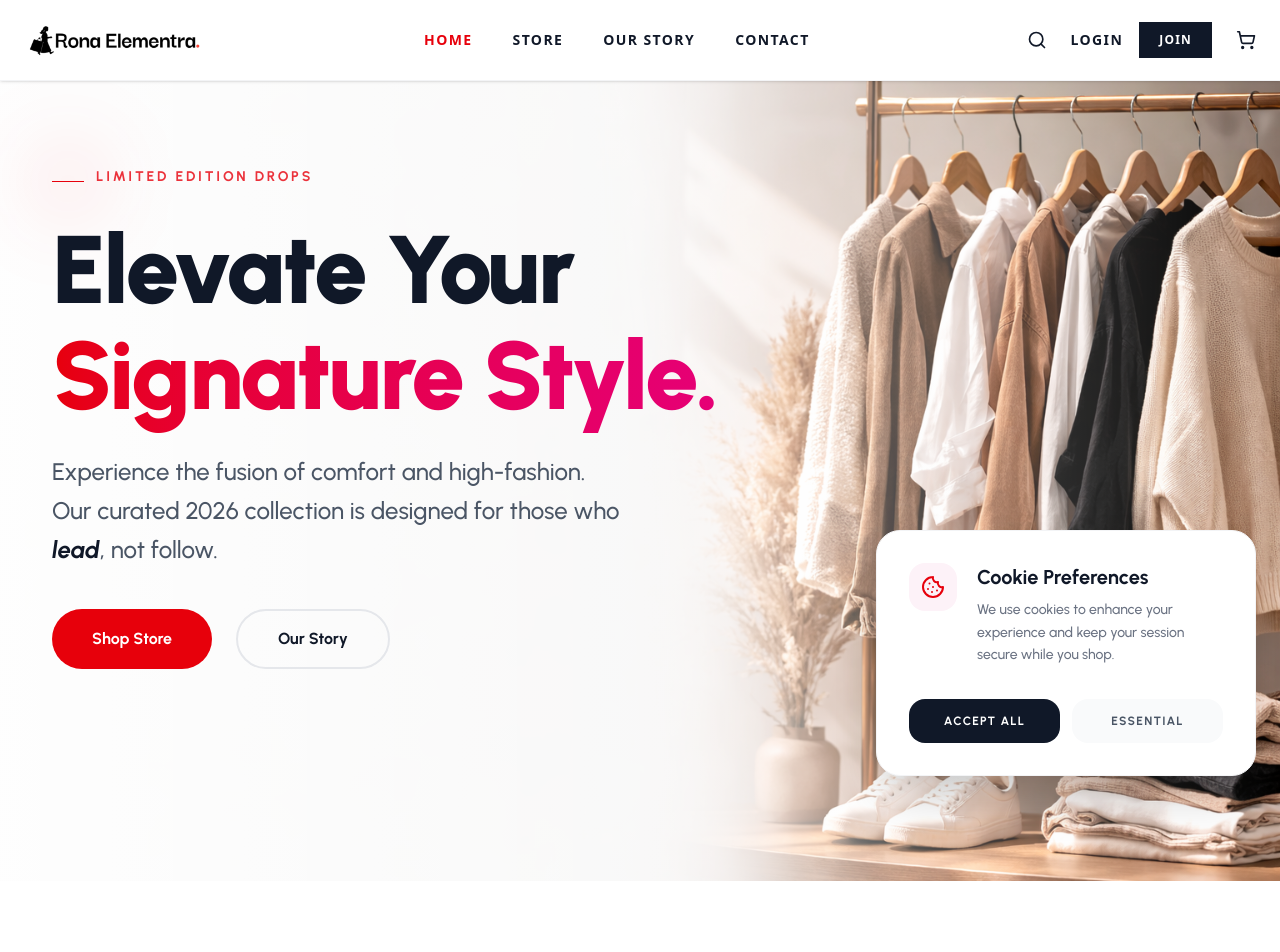
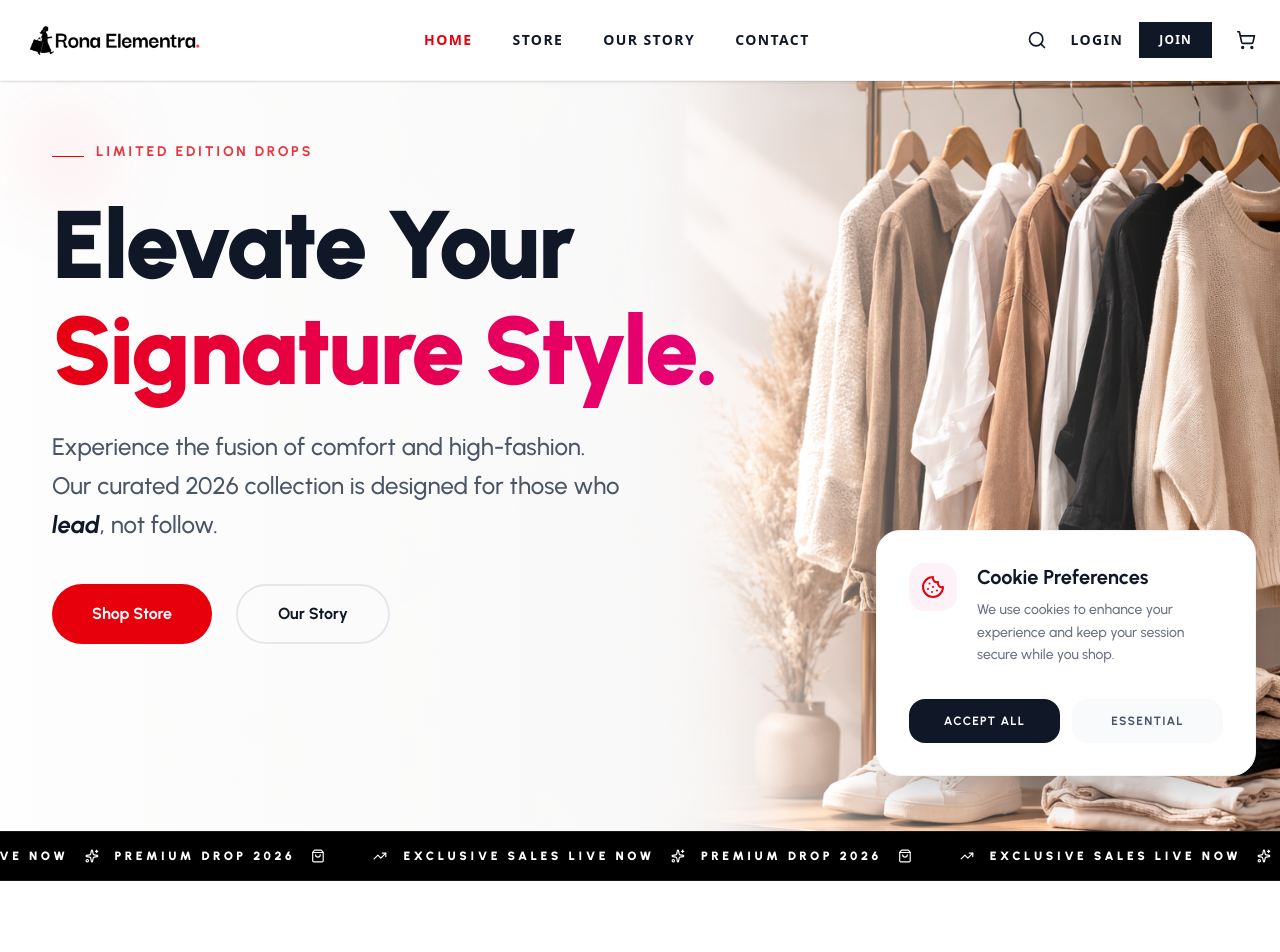
Before and after one commit to Geeksjayjay388/RonaClothesStore, a React (Vite) app: page / in a window 1280 px wide. Shown: the top 952 px of the page. Built offline with nearby package versions, Linux system fonts and the light colour scheme; no server answers; the database is empty.

Commit message:
feat: move marquee below hero and style black and white

```diff
--- a/src/components/Hero.jsx
+++ b/src/components/Hero.jsx
@@ -1,6 +1,8 @@
 import { useState, useEffect } from "react";
 import { Link } from "react-router-dom";
 import { motion, AnimatePresence } from "framer-motion";
+import { supabase } from "../lib/supabase";
+import { TrendingUp, Sparkles, ShoppingBag } from "lucide-react";
 import HeroImage from "../assets/hero.png";
 
 const phrases = [
@@ -12,8 +14,19 @@ const phrases = [
 
 const Hero = () => {
     const [phraseIndex, setPhraseIndex] = useState(0);
+    const [highlightedProducts, setHighlightedProducts] = useState([]);
 
     useEffect(() => {
+        const fetchHighlights = async () => {
+            const { data } = await supabase
+                .from('products')
+                .select('name')
+                .eq('is_highlighted', true)
+                .limit(3);
+            if (data) setHighlightedProducts(data);
+        };
+        fetchHighlights();
+
         const interval = setInterval(() => {
             setPhraseIndex((prev) => (prev + 1) % phrases.length);
         }, 3000); // Change text every 3 seconds
@@ -21,7 +34,20 @@ const Hero = () => {
     }, []);
 
     return (
-        <section className="relative min-h-screen flex items-center overflow-hidden bg-gray-50">
+        <section className="relative min-h-screen flex flex-col items-center overflow-hidden bg-gray-50">
+            <style>{`
+                @keyframes marquee {
+                    0% { transform: translateX(0); }
+                    100% { transform: translateX(-50%); }
+                }
+                .animate-marquee {
+                    display: flex;
+                    width: fit-content;
+                    animation: marquee 30s linear infinite;
+                }
+            `}</style>
+
+            <div className="relative flex-grow w-full flex items-center justify-center">
                 {/* Background Layer with Gradient Overlay for Better Contrast */}
                 <div className="absolute inset-0 z-0">
                     <div
@@ -84,8 +110,29 @@ const Hero = () => {
                         </div>
                     </div>
                 </div>
+            </div>
+
+            {/* Sales Banner - Moved below content and styled Black & White */}
+            <div className="w-full bg-black text-white py-4 relative z-[60] mt-0 overflow-hidden border-y border-white/10">
+                <div className="flex whitespace-nowrap animate-marquee items-center gap-12 px-6">
+                    {[0, 1, 2, 3].map((i) => (
+                        <div key={i} className="flex items-center gap-4 text-[10px] md:text-xs font-black uppercase tracking-[0.3em]">
+                            <TrendingUp size={14} />
+                            <span>Exclusive Sales live now</span>
+                            <Sparkles size={14} />
+                            {highlightedProducts.length > 0 ? (
+                                <span>Featured: {highlightedProducts.map(p => p.name).join(" • ")}</span>
+                            ) : (
+                                <span>Premium Drop 2026</span>
+                            )}
+                            <ShoppingBag size={14} />
+                        </div>
+                    ))}
+                </div>
+            </div>
         </section>
     );
+
 };
 
 export default Hero;
--- a/src/context/CartContext.jsx
+++ b/src/context/CartContext.jsx
@@ -80,8 +80,6 @@ export const CartProvider = ({ children }) => {
             `Hello RONA, I'd like to order:\n\n` +
             `*Product:* ${product.name}\n` +
             `*Price:* ${formatPrice(product.price)}\n` +
-            `*Size:* ${size}\n` +
-            `*Color:* ${color}\n\n` +
             `Please let me know the next steps.`
         );
         window.open(`https://wa.me/${whatsappNumber}?text=${message}`, "_blank");
@@ -96,7 +94,7 @@ export const CartProvider = ({ children }) => {
         ).join('\n');
 
         const message = encodeURIComponent(
-            `Hello RONA, I'd like to place an order:\n\n` +
+            `Hello Rona, I'd like to place an order:\n\n` +
             `${itemsList}\n\n` +
             `*Total:* ${formatPrice(total)}\n\n` +
             `Please confirm my order.`
--- a/src/pages/AdminDashboard.jsx
+++ b/src/pages/AdminDashboard.jsx
@@ -27,6 +27,7 @@ const AdminDashboard = () => {
         imageFiles: [], // New local files to upload
         is_out_of_stock: false,
         on_offer: false,
+        is_highlighted: false,
         original_price: "",
     });
 
@@ -119,6 +120,7 @@ const AdminDashboard = () => {
                 images: uploadedUrls,
                 is_out_of_stock: formData.is_out_of_stock,
                 on_offer: formData.on_offer,
+                is_highlighted: formData.is_highlighted,
                 original_price: formData.on_offer ? parseFloat(formData.original_price) : null,
             };
 
@@ -176,6 +178,7 @@ const AdminDashboard = () => {
             imageFiles: [],
             is_out_of_stock: item.is_out_of_stock || false,
             on_offer: item.on_offer || false,
+            is_highlighted: item.is_highlighted || false,
             original_price: item.original_price || "",
         });
         setIsModalOpen(true);
@@ -424,6 +427,11 @@ const AdminDashboard = () => {
                                                                                 Out of Stock
                                                                             </span>
                                                                         )}
+                                                                        {product.is_highlighted && (
+                                                                            <span className="inline-flex items-center px-2.5 py-0.5 rounded-full bg-red-100 text-red-700 text-[10px] font-black uppercase tracking-widest">
+                                                                                Highlighted
+                                                                            </span>
+                                                                        )}
                                                                         {product.on_offer && (
                                                                             <span className="inline-flex items-center px-2.5 py-0.5 rounded-full bg-emerald-50 text-emerald-600 text-[10px] font-black uppercase tracking-widest">
                                                                                 Offer
@@ -490,6 +498,11 @@ const AdminDashboard = () => {
                                                                 {product.is_out_of_stock && (
                                                                     <span className="px-2 py-0.5 rounded-full bg-red-50 text-red-600 text-[9px] font-black uppercase tracking-widest">
                                                                         Out of Stock
+                                                                    </span>
+                                                                )}
+                                                                {product.is_highlighted && (
+                                                                    <span className="px-2 py-0.5 rounded-full bg-red-100 text-red-700 text-[9px] font-black uppercase tracking-widest">
+                                                                        Highlighted
                                                                     </span>
                                                                 )}
                                                                 {product.on_offer && (
@@ -692,6 +705,16 @@ const AdminDashboard = () => {
                                                 <span className={`text-xs font-bold ${formData.on_offer ? "text-emerald-600" : "text-gray-900"}`}>{formData.on_offer ? "On Offer" : "Regular Price"}</span>
                                             </div>
                                         </div>
+
+                                        <div className="flex items-center gap-3 p-4 bg-gray-50 border border-gray-100 rounded-2xl hover:bg-white hover:border-red-100 transition-all cursor-pointer group col-span-2" onClick={() => setFormData({ ...formData, is_highlighted: !formData.is_highlighted })}>
+                                            <div className={`w-10 h-10 rounded-xl flex items-center justify-center transition-colors ${formData.is_highlighted ? "bg-red-600 text-white" : "bg-gray-100 text-gray-400 group-hover:bg-red-50 group-hover:text-red-400"}`}>
+                                                <TrendingUp size={18} />
+                                            </div>
+                                            <div className="flex flex-col">
+                                                <span className="text-[10px] font-black uppercase tracking-widest text-gray-400">Hero Highlights</span>
+                                                <span className={`text-xs font-bold ${formData.is_highlighted ? "text-red-600" : "text-gray-900"}`}>{formData.is_highlighted ? "Added to Highlights" : "Regular List"}</span>
+                                            </div>
+                                        </div>
                                     </div>
 
                                     {formData.on_offer && (
```
Lines whose indentation alone changed are shown as unchanged.
